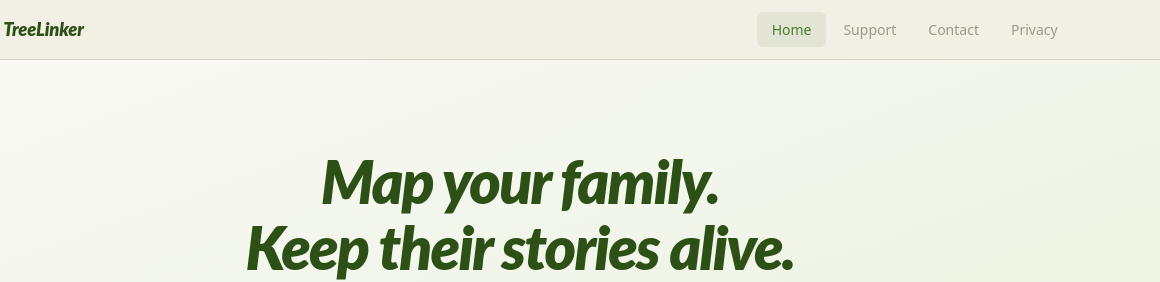
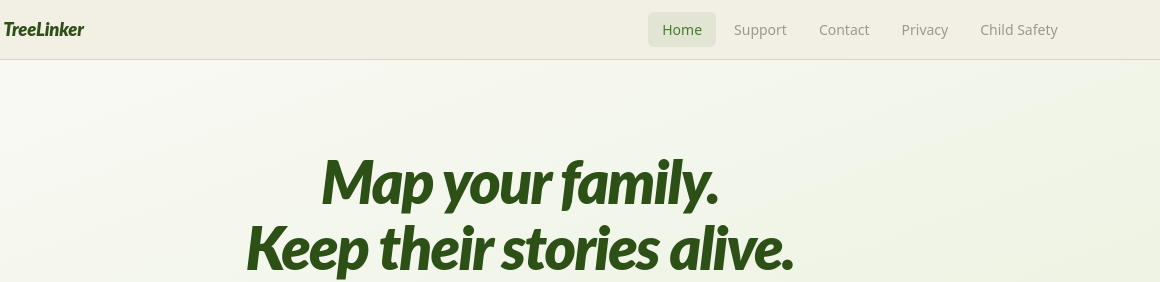
Before and after one commit to ahmadmotamer/treelinker-website, a plain HTML site: page index.html in a window 1280 px wide. Shown: the top 282 px of the page, 120-1280 px from the left. Drawn offline with Linux system fonts and the light colour scheme.

Commit message:
adding Child Safety Standards

```diff
--- a/index.html
+++ b/index.html
@@ -19,6 +19,7 @@
         <li><a href="support.html">Support</a></li>
         <li><a href="contact.html">Contact</a></li>
         <li><a href="privacy.html">Privacy</a></li>
+            <li><a href="child_safety_standards.html">Child Safety</a></li>
       </ul>
       <button class="nav-toggle" aria-label="Toggle menu" aria-expanded="false">
         <svg width="22" height="22" viewBox="0 0 24 24" fill="none" stroke="currentColor" stroke-width="2">
```
Also changed, not shown: 404.html (+1 -0 lines), child_safety_standards.html (+1 -0 lines), contact.html (+1 -0 lines), delete-account.html (+1 -0 lines), privacy.html (+1 -0 lines), support.html (+1 -0 lines), terms.html (+1 -0 lines).
